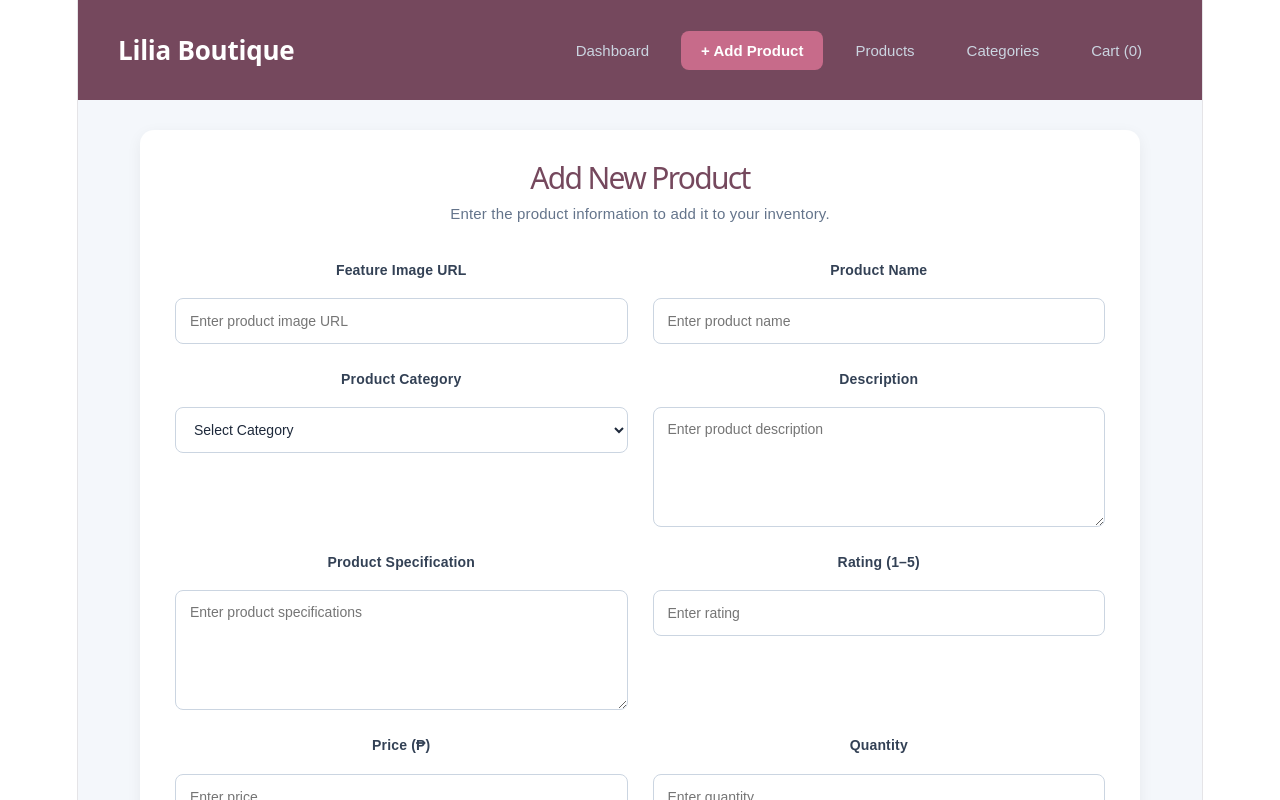
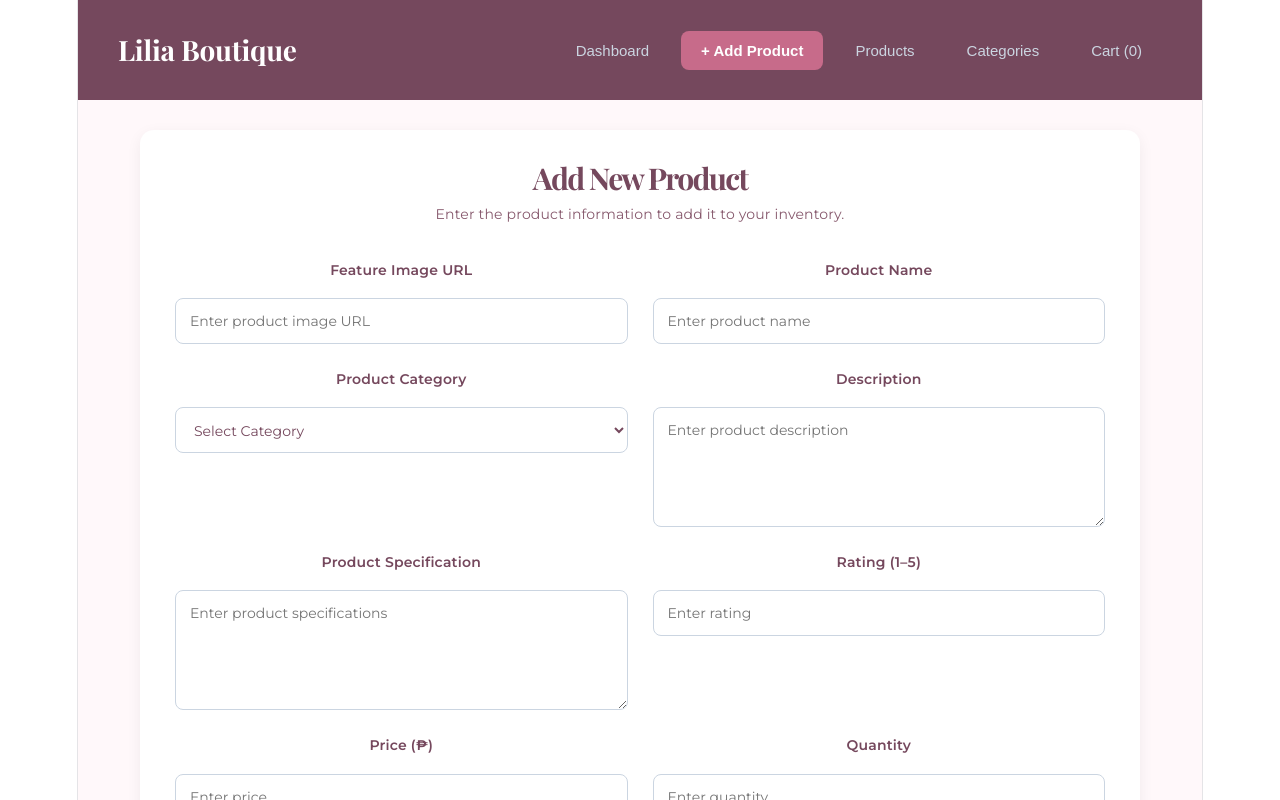
Before and after one commit to ravenpresado/Product-Management-App-, a React (Vite) app: page / in a window 1280 px wide. Both pictures are taken after a click on the button "+ Add Product". Shown: the top 800 px of the page. Built offline with nearby package versions, Linux system fonts and the light colour scheme.

Commit message:
Apply elegant fonts across Lilia Boutique pages

```diff
--- a/src/App.css
+++ b/src/App.css
@@ -1,10 +1,12 @@
+@import url('https://fonts.googleapis.com/css2?family=Montserrat:wght@400;500;600;700&family=Playfair+Display:wght@400;500;600;700&display=swap');
+
 /* Main Dashboard Layout */
 .dashboard-layout {
   display: flex;
   flex-direction: column;
   min-height: 100vh;
-  background: #f4f7fb;
-  font-family: Arial, sans-serif;
+  background: #FFF8FA;
+  font-family: 'Montserrat', sans-serif;
 }
 
 /* Top Header */
@@ -49,7 +51,7 @@
 }
 
 .nav-item:hover {
-  background: #263b75;
+  background: #87596D;
   color: white;
 }
 
@@ -60,7 +62,7 @@
 }
 
 .nav-item:active {
-  background: #1d4ed8;
+  background: #9E4F70;
 }
 
 /* Main Content */
@@ -73,7 +75,7 @@
 }
 
 .nav-item:active {
-  background: #1d4ed8;
+  background: #9E4F70;
 }
 
 
@@ -97,6 +99,7 @@
   font-size: 28px;
   color: #75485D;
   margin: 0 0 8px;
+  font-family: 'Playfair Display', serif;
 }
 
 .dashboard-header p {
@@ -336,7 +339,7 @@
 }
 
 .category-btn:hover {
-  background: #eff6ff;
+  background: #F8DDE5;
   border-color: #C76B8A;
   color: #C76B8A;
 }
@@ -1466,3 +1469,79 @@
     transform: translateX(0);
   }
 }
+
+.product-name {
+  font-family: 'Playfair Display', serif;
+  color: #75485D;
+  font-weight: 600;
+}
+
+.sidebar-logo {
+  font-family: 'Playfair Display', serif;
+  font-size: 28px;
+  font-weight: 700;
+  color: white;
+}
+
+.page-title {
+  font-family: 'Playfair Display', serif;
+  color: #75485D;
+  font-size: 30px;
+  font-weight: 700;
+}
+
+.add-product-form label {
+  font-family: 'Montserrat', sans-serif;
+  font-weight: 600;
+  color: #75485D;
+}
+
+.add-product-page p {
+  font-family: 'Montserrat', sans-serif;
+  color: #87596D;
+  font-size: 14px;
+}
+
+.add-product-form input,
+.add-product-form select,
+.add-product-form textarea {
+  font-family: 'Montserrat', sans-serif;
+  color: #75485D;
+}
+
+.products-header p {
+  font-family: 'Montserrat', sans-serif;
+  color: #87596D;
+  font-size: 14px;
+}
+
+.category-name {
+  font-family: 'Playfair Display', serif;
+  color: #75485D;
+  font-weight: 600;
+}
+
+.view-products-text {
+  font-family: 'Montserrat', sans-serif;
+  font-weight: 600;
+  color: #C76B8A;
+}
+
+.empty-cart-message {
+  font-family: 'Montserrat', sans-serif;
+  color: #87596D;
+  font-size: 16px;
+  font-weight: 500;
+}
+
+.cart-total {
+  font-family: 'Playfair Display', serif;
+  color: #75485D;
+  font-size: 26px;
+  font-weight: 700;
+}
+
+.category-btn {
+  font-family: 'Montserrat', sans-serif;
+  font-weight: 600;
+}
--- a/src/components/Dashboard.jsx
+++ b/src/components/Dashboard.jsx
@@ -168,7 +168,7 @@ function Dashboard() {
 
         {activePage === 'categories' && (
           <section className="dashboard-content">
-            <h1>Categories</h1>
+            <h1 className="page-title">Categories</h1>
             <p>Browse your products by category.</p>
 
             <div className="categories-grid">
@@ -188,8 +188,8 @@ function Dashboard() {
                     setActivePage('products')
                   }}
                 >
-                  <h3>{category}</h3>
-                  <span>View Products →</span>
+                  <h3 className="category-name">{category}</h3>
+                  <span className="view-products-text">View Products →</span>
                 </button>
               ))}
             </div>
@@ -198,10 +198,10 @@ function Dashboard() {
 
         {activePage === 'cart' && (
           <section className="cart-section">
-            <h1>Shopping Cart</h1>
+            <h1 className="page-title">Shopping Cart</h1>
 
             {cart.length === 0 ? (
-              <p className="empty-cart">Your cart is empty.</p>
+              <p className="empty-cart-message">Your cart is empty.</p>
             ) : (
               <>
                 <div className="cart-items-list">
--- a/src/components/ProductList.jsx
+++ b/src/components/ProductList.jsx
@@ -88,7 +88,7 @@ function ProductList({
                     {product.category}
                   </span>
 
-                  <h3>{product.name}</h3>
+                  <h3 className="product-name">{product.name}</h3>
 
                   <p className="product-price">
                     ₱{product.price.toLocaleString('en-PH')}
--- a/src/pages/AddProduct.jsx
+++ b/src/pages/AddProduct.jsx
@@ -66,7 +66,7 @@ const handleSubmit = (e) => {
   return (
     <div className="add-product-page">
       <div className="add-product-heading">
-        <h1>Add New Product</h1>
+        <h1 className="page-title">Add New Product</h1>
         <p>Enter the product information to add it to your inventory.</p>
       </div>
 
--- a/src/pages/Products.jsx
+++ b/src/pages/Products.jsx
@@ -13,7 +13,7 @@ function Products({
     <div className="products-page">
       <div className="products-header">
         <div>
-          <h1>Products</h1>
+          <h1 className="page-title">Products</h1>
           <p>Browse and manage your fashion collection.</p>
         </div>
 
```
